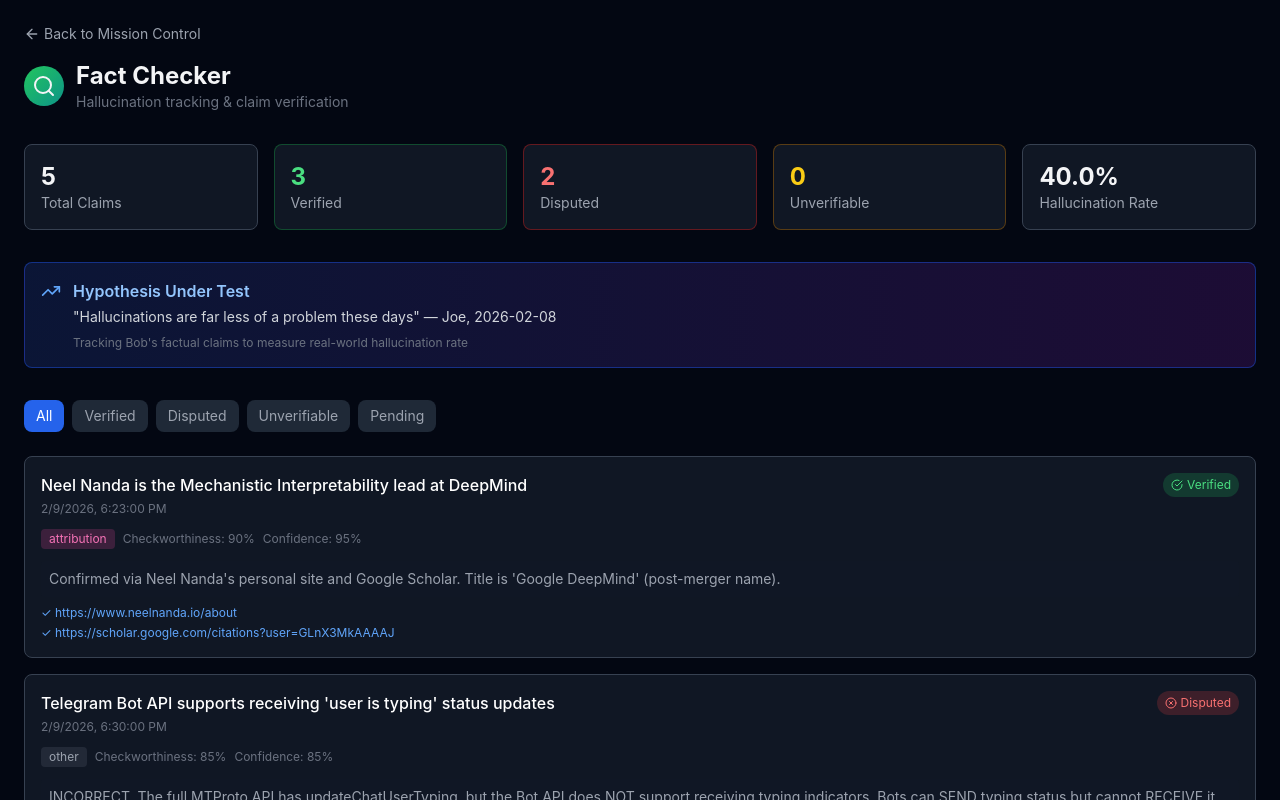
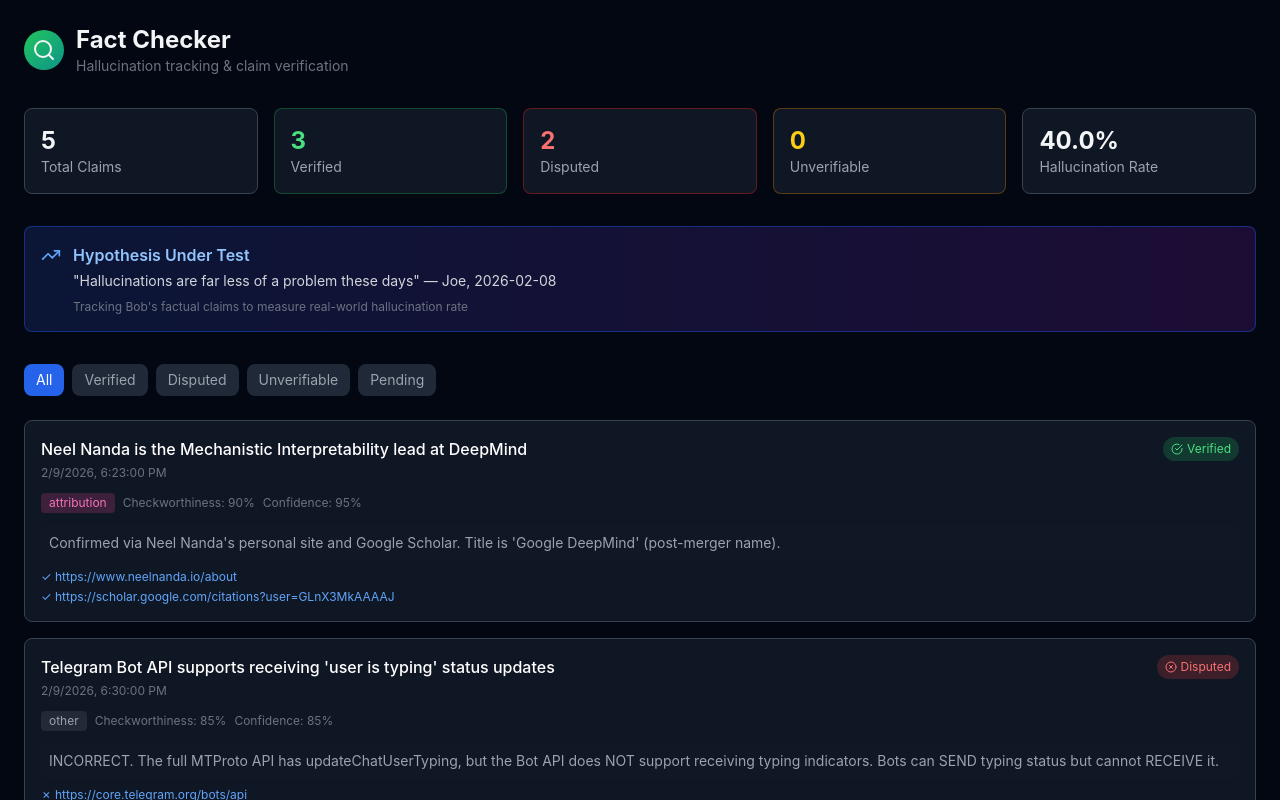
Before and after one commit to joesbobclaw/mission-control, a Next.js app: page /facts in a window 1280 px wide. Shown: the top 800 px of the page. Built offline with nearby package versions, Linux system fonts and the light colour scheme.

Commit message:
Remove back link from Fact Checker (now embedded)

```diff
--- a/app/facts/page.tsx
+++ b/app/facts/page.tsx
@@ -1,8 +1,7 @@
 'use client'
 
 import { useState } from 'react'
-import { CheckCircle, XCircle, HelpCircle, Clock, TrendingUp, AlertTriangle, Search, Bot, ArrowLeft } from 'lucide-react'
-import Link from 'next/link'
+import { CheckCircle, XCircle, HelpCircle, Clock, TrendingUp, Search, Bot } from 'lucide-react'
 
 // Types
 interface Claim {
@@ -102,10 +101,6 @@ export default function FactChecker() {
     <div className="min-h-screen p-6">
       {/* Header */}
       <header className="mb-8">
-        <Link href="/" className="inline-flex items-center gap-1 text-gray-400 hover:text-white text-sm mb-4 transition">
-          <ArrowLeft className="w-4 h-4" />
-          Back to Mission Control
-        </Link>
         <div className="flex items-center gap-3 mb-2">
           <div className="w-10 h-10 rounded-full bg-gradient-to-br from-green-500 to-teal-600 flex items-center justify-center">
             <Search className="w-6 h-6" />
```
